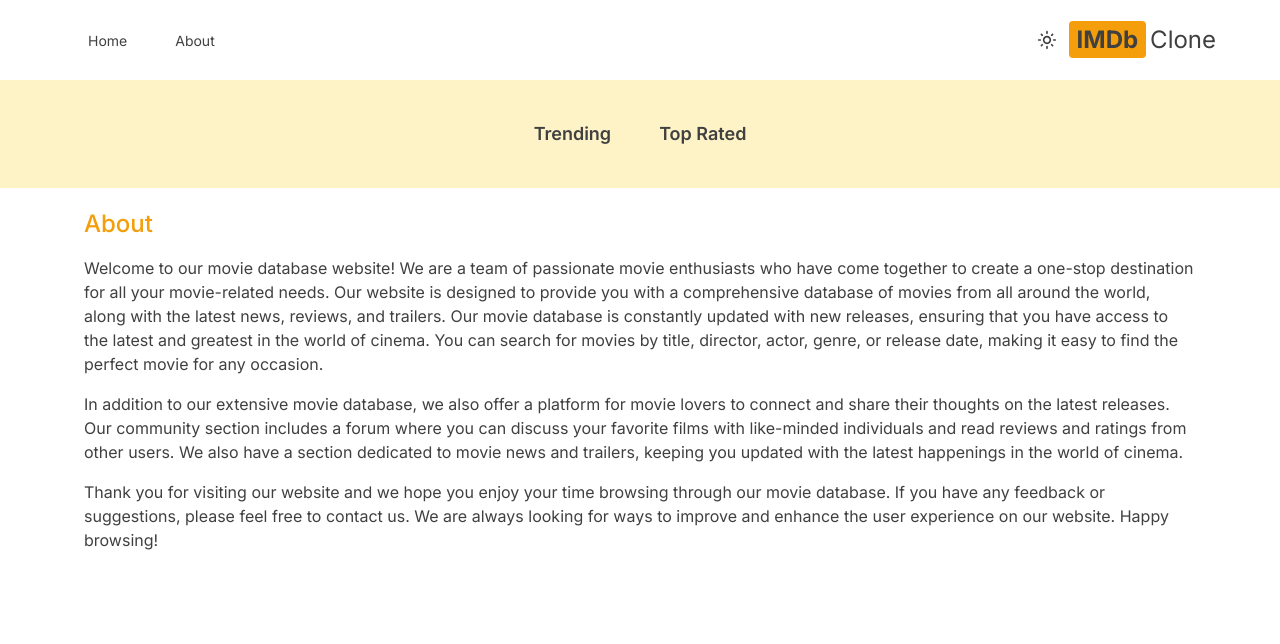
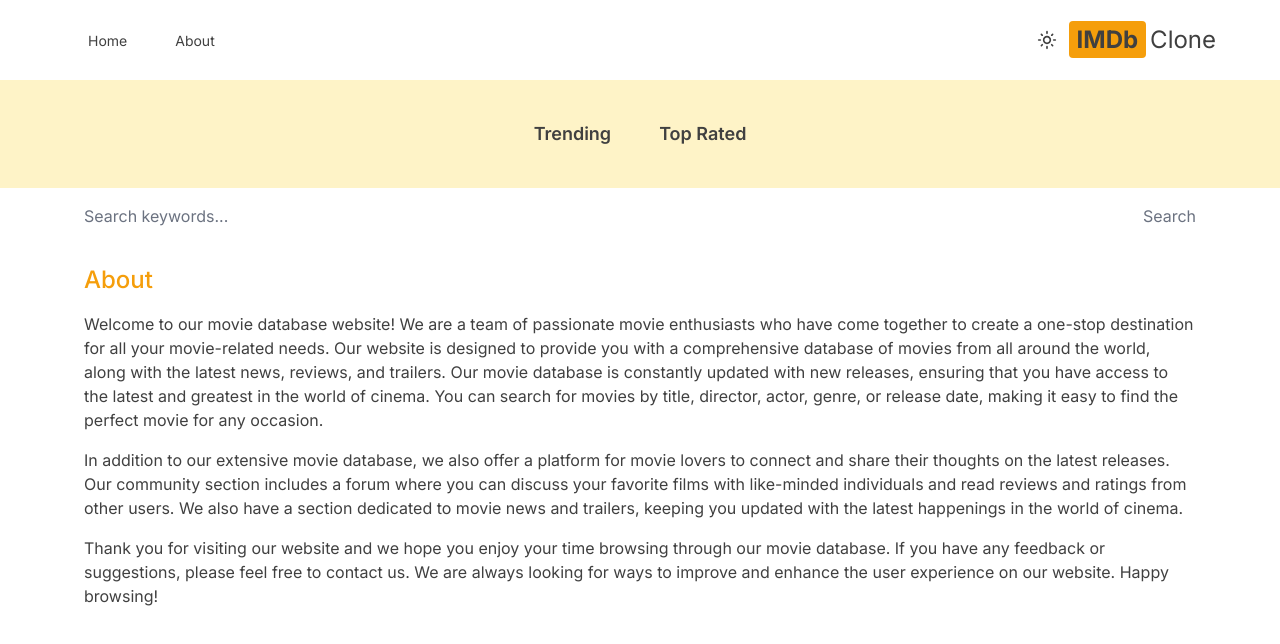
Before and after one commit to soheilKP/imdb, a Next.js app: page /about in a window 1280 px wide. Shown: the top 644 px of the page. Built offline with nearby package versions, Linux system fonts and the light colour scheme.

Commit message:
add search ability

```diff
--- a/src/app/layout.js
+++ b/src/app/layout.js
@@ -3,6 +3,7 @@ import "./globals.css";
 import { Inter } from "next/font/google";
 import Providers from "./Providers";
 import Navbar from "@/components/Navbar";
+import SearchBar from "@/components/SearchBar";
 
 const inter = Inter({ subsets: ["latin"] });
 
@@ -23,6 +24,7 @@ export default function RootLayout({ children }) {
           <Navbar />
 
           {/*SearchBar*/}
+          <SearchBar />
 
           {children}
         </Providers>
--- /dev/null
+++ b/src/app/search/[searchTerm]/page.jsx
@@ -0,0 +1,26 @@
+import Results from "@/components/Results";
+
+async function SearchPage({ params }) {
+  const res = await fetch(
+    `https://api.themoviedb.org/3/search/movie?api_key=${process.env.API_KEY}&query=${params.searchTerm}&language=en-US`
+  );
+
+  if (!res.ok) {
+    throw new Error("Error fetching data");
+  }
+
+  const data = await res.json();
+  const results = data.results;
+
+  return (
+    <div>
+      {results && results.length === 0 && (
+        <h1 className="text-center pt-6">No results found</h1>
+      )}
+
+      {results && <Results results={results} />}
+    </div>
+  );
+}
+
+export default SearchPage;
--- /dev/null
+++ b/src/components/SearchBar.jsx
@@ -0,0 +1,39 @@
+"use client";
+import { useState } from "react";
+import { useRouter } from "next/navigation";
+
+const SearchBar = () => {
+  const [search, setSearch] = useState("");
+  const router = useRouter();
+
+  function handleSubmit(e) {
+    e.preventDefault();
+    if (!search) return;
+    router.push(`/search/${search}`);
+  }
+
+  return (
+    <form
+      onSubmit={handleSubmit}
+      className="flex max-w-6xl mx-auto justify-between items-center px-5"
+    >
+      <input
+        value={search}
+        type="text"
+        name=""
+        placeholder="Search keywords..."
+        className="w-full h-14 rounded-sm placeholder-gray-500 outline-none bg-transparent flex-1"
+        onChange={(e) => setSearch(e.target.value)}
+      />
+      <button
+        disabled={!search}
+        type="submit"
+        className="text-amber-600 disabled:text-gray-500"
+      >
+        Search
+      </button>
+    </form>
+  );
+};
+
+export default SearchBar;
```
